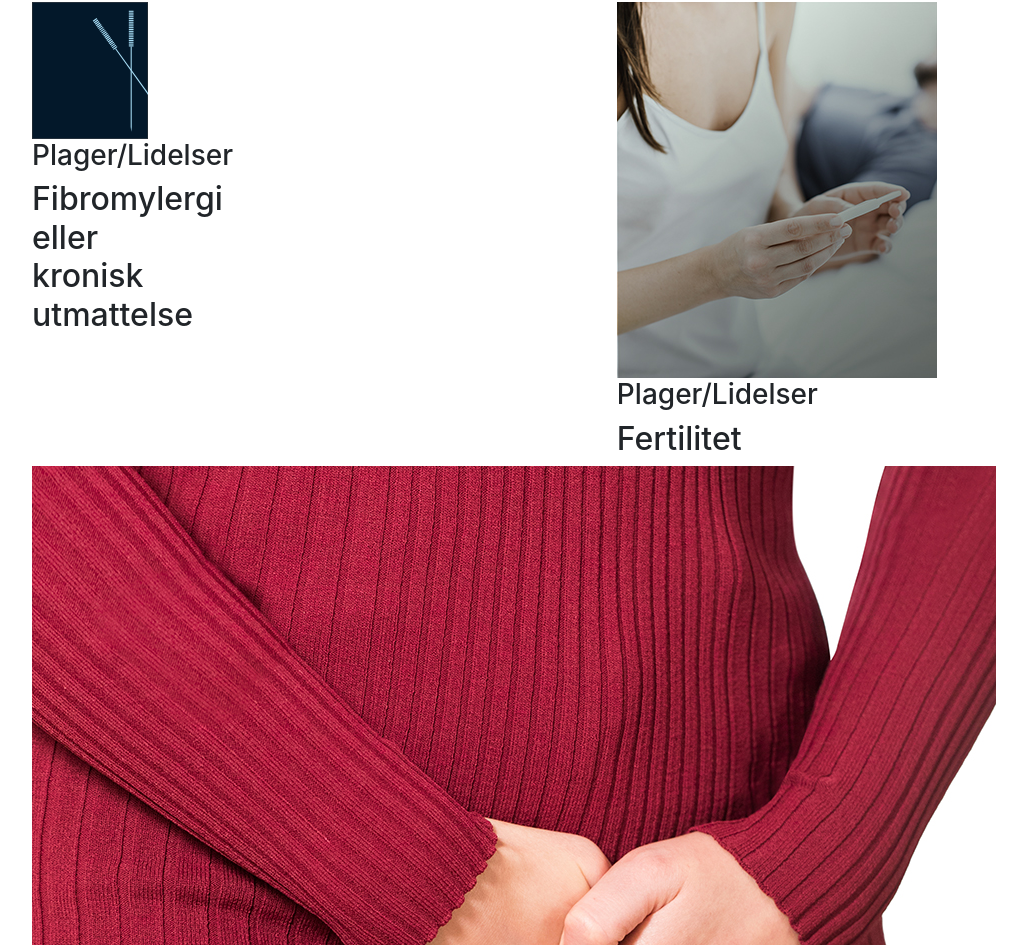
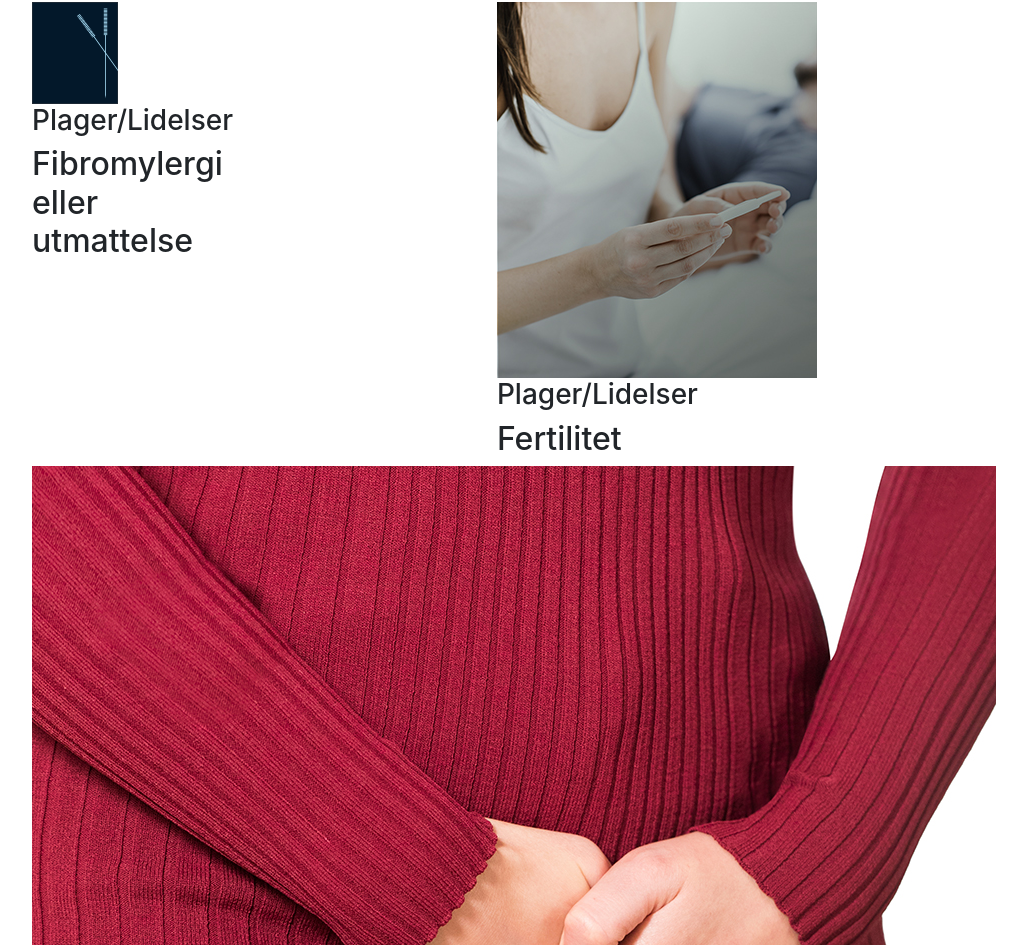
Before and after one commit to KittiVerdal/zenter, a Nuxt app: page /plager in a window 1280 px wide. Shown: the part 5345-6290 px from the top of the page, without its empty margins (53-1080 px from the left). Built offline with nearby package versions, Linux system fonts and the light colour scheme; a web font is replaced by a local one.

Commit message:
title on fibromylergi changed

```diff
--- a/constants/articleCards.js
+++ b/constants/articleCards.js
@@ -83,7 +83,7 @@
     id: 10,
     path: require('@/assets/images/card-needles.svg'),
     category: 'Plager/Lidelser',
-    title: 'Fibromylergi eller kronisk utmattelse',
+    title: 'Fibromylergi eller utmattelse',
     alt: 'Illustrasjon av 2 aupunkturnåler',
     titleattr: 'Illustrasjon av 2 akupunkturnåler',
     link: '/behandlinger'
```
